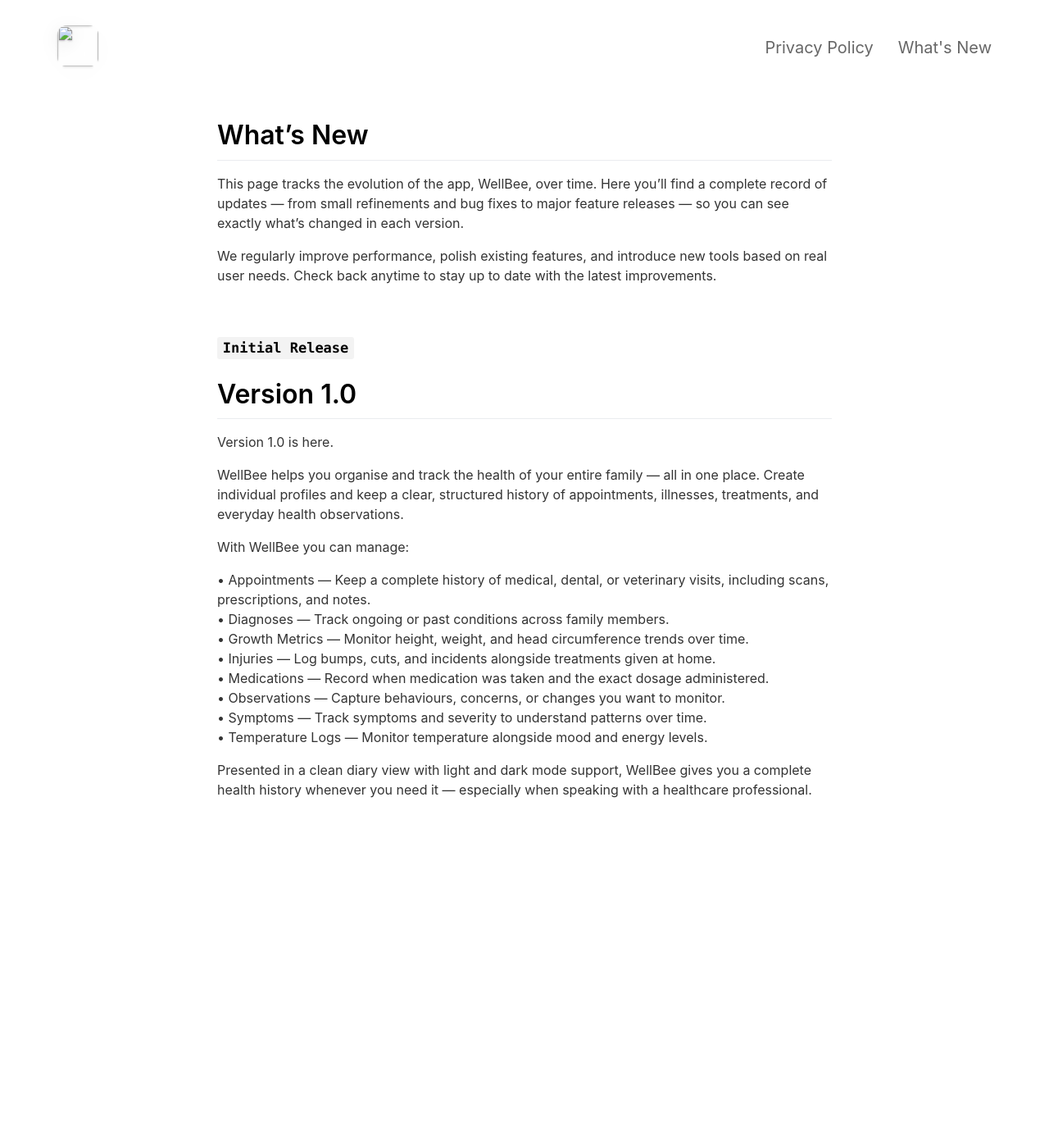
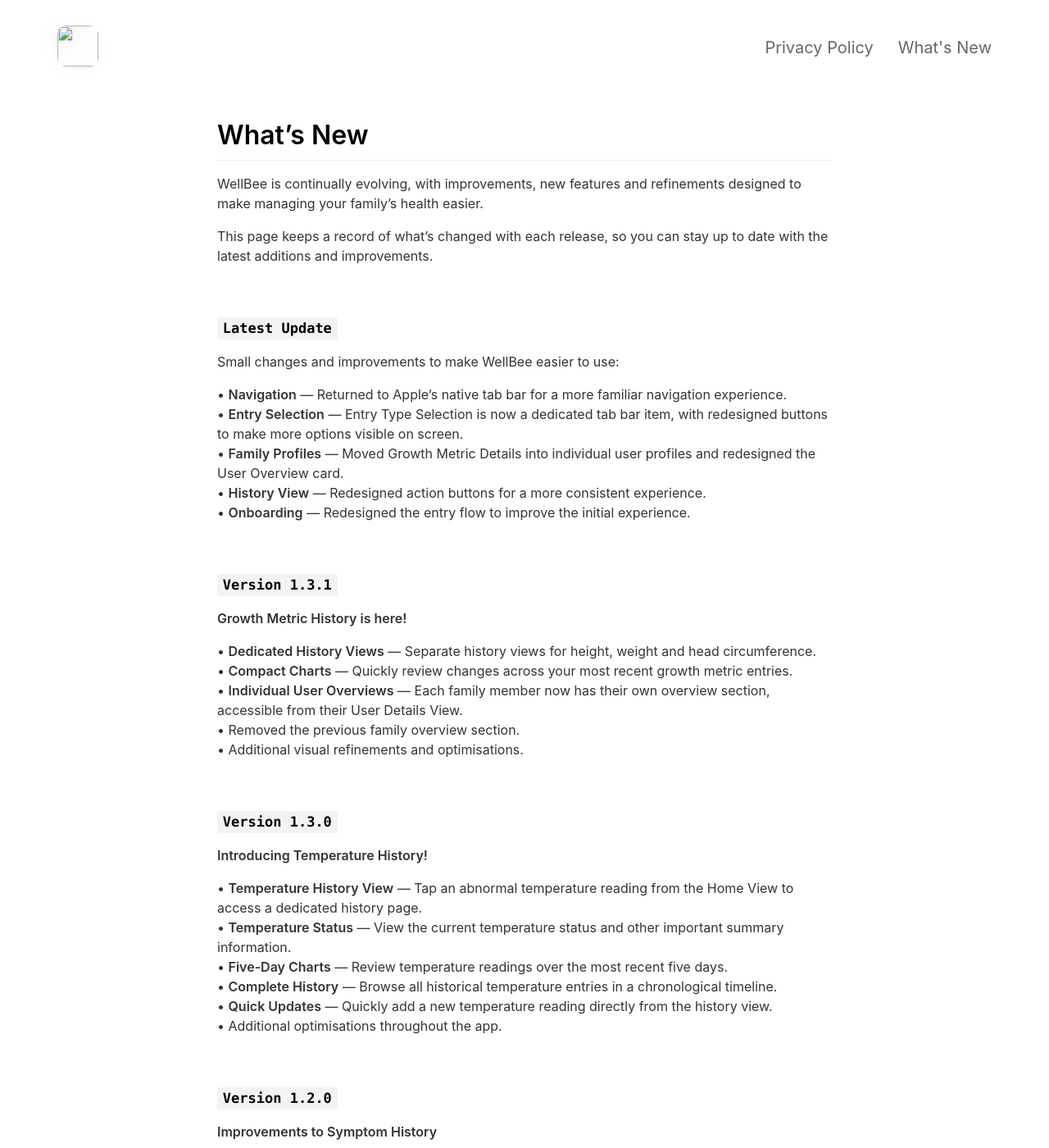
Before and after one commit to sheabrewer1986/WellBeeWebsite, a Jekyll site: the page built from _pages/whatsnew.md, in a window 1280 px wide and 1400 px high. Shown: the whole window at 82% size. Built offline with Jekyll 4.4.1, drawn with Linux system fonts in a browser that asks for light colours; nearby versions of some CDN libraries; some of the changed text lies outside the part shown.

Commit message:
[Tweak] Updated what's new to include all latest release information up to the current version

```diff
--- a/_pages/whatsnew.md
+++ b/_pages/whatsnew.md
@@ -5,27 +5,122 @@
 ---
 
 # What's New
-This page tracks the evolution of the app, WellBee, over time. Here you’ll find a complete record of updates — from small refinements and bug fixes to major feature releases — so you can see exactly what’s changed in each version.
 
-We regularly improve performance, polish existing features, and introduce new tools based on real user needs. Check back anytime to stay up to date with the latest improvements.
+WellBee is continually evolving, with improvements, new features and refinements designed to make managing your family's health easier.
+
+This page keeps a record of what's changed with each release, so you can stay up to date with the latest additions and improvements.
+
+<br>
+
+### `Latest Update`
+
+Small changes and improvements to make WellBee easier to use:
+
+• **Navigation** — Returned to Apple's native tab bar for a more familiar navigation experience.
+• **Entry Selection** — Entry Type Selection is now a dedicated tab bar item, with redesigned buttons to make more options visible on screen.
+• **Family Profiles** — Moved Growth Metric Details into individual user profiles and redesigned the User Overview card.
+• **History View** — Redesigned action buttons for a more consistent experience.
+• **Onboarding** — Redesigned the entry flow to improve the initial experience.
+
+<br>
+
+### `Version 1.3.1`
+
+**Growth Metric History is here!**
+
+• **Dedicated History Views** — Separate history views for height, weight and head circumference.
+• **Compact Charts** — Quickly review changes across your most recent growth metric entries.
+• **Individual User Overviews** — Each family member now has their own overview section, accessible from their User Details View.
+• Removed the previous family overview section.
+• Additional visual refinements and optimisations.
+
+<br>
+
+### `Version 1.3.0`
+
+**Introducing Temperature History!**
+
+• **Temperature History View** — Tap an abnormal temperature reading from the Home View to access a dedicated history page.
+• **Temperature Status** — View the current temperature status and other important summary information.
+• **Five-Day Charts** — Review temperature readings over the most recent five days.
+• **Complete History** — Browse all historical temperature entries in a chronological timeline.
+• **Quick Updates** — Quickly add a new temperature reading directly from the history view.
+• Additional optimisations throughout the app.
+
+<br>
+
+### `Version 1.2.0`
+
+**Improvements to Symptom History**
+
+• **Updated Symptom Charts** — Charts now display the most recent five days of symptom activity.
+• **Ongoing Symptoms** — Symptoms now remain visible in chart data through the current day until marked as Not Present.
+• Additional refinements to symptom tracking.
+
+<br>
+
+### `Version 1.1.1`
+
+**Introducing Symptom History!**
+
+• **Symptom History View** — Access a dedicated history page by selecting an ongoing symptom from the Home Tab.
+• **Quick Statistics** — See important information about the current status of a symptom.
+• **Severity Charts** — Track changes in symptom severity over time.
+• **Episode Tracking** — View the most recent or ongoing episode alongside a breakdown of previous episodes and their entries.
+
+<br>
+
+### `Version 1.1.0`
+
+**Introducing Lifetime Premium!**
+
+• **Lifetime Premium** — A new one-time purchase option for permanent Premium access.
+• **Premium Offer Codes** — Redeem Premium offer codes directly within the app.
+• Improvements to the Premium experience.
+
+<br>
+
+### `Version 1.0.3`
+
+• Improved subscription availability and purchase experience.
+
+<br>
+
+### `Version 1.0.2`
+
+**Introducing a redesigned navigation experience!**
+
+• **Home Tab** — A central overview of family health information, highlighting ongoing health issues, scheduled events and recent growth records.
+• **Diary Tab** — A chronological view of health entries, organised by day, with the ability to browse previous weeks.
+• **Account Tab** — Manage family profiles and medications, view family information and access app settings.
+
+<br>
+
+### `Version 1.0.1`
+
+• Initial improvements and refinements following the launch of WellBee.
 
 <br>
 
 ### `Initial Release`
+
 # **Version 1.0**
-Version 1.0 is here.
 
-WellBee helps you organise and track the health of your entire family — all in one place. Create individual profiles and keep a clear, structured history of appointments, illnesses, treatments, and everyday health observations.
+WellBee is here!
+
+WellBee helps you organise and track the health of your entire family — all in one place.
+
+Create individual profiles and keep a clear, structured history of appointments, illnesses, treatments and everyday health observations.
 
 With WellBee you can manage:
 
-• Appointments — Keep a complete history of medical, dental, or veterinary visits, including scans, prescriptions, and notes.
-• Diagnoses — Track ongoing or past conditions across family members.
-• Growth Metrics — Monitor height, weight, and head circumference trends over time.
-• Injuries — Log bumps, cuts, and incidents alongside treatments given at home.
-• Medications — Record when medication was taken and the exact dosage administered.
-• Observations — Capture behaviours, concerns, or changes you want to monitor.
-• Symptoms — Track symptoms and severity to understand patterns over time.
-• Temperature Logs — Monitor temperature alongside mood and energy levels.
+• **Appointments** — Keep a complete history of medical, dental or veterinary visits, including scans, prescriptions and notes.
+• **Diagnoses** — Track ongoing or past conditions across family members.
+• **Growth Metrics** — Monitor height, weight and head circumference over time.
+• **Injuries** — Log bumps, cuts and incidents alongside treatments given at home.
+• **Medications** — Record medication details, dosage and administration times.
+• **Observations** — Capture behaviours, concerns or changes you want to monitor.
+• **Symptoms** — Track symptoms and severity to understand patterns over time.
+• **Temperature Logs** — Monitor temperature alongside mood and energy levels.
 
 Presented in a clean diary view with light and dark mode support, WellBee gives you a complete health history whenever you need it — especially when speaking with a healthcare professional.
```
